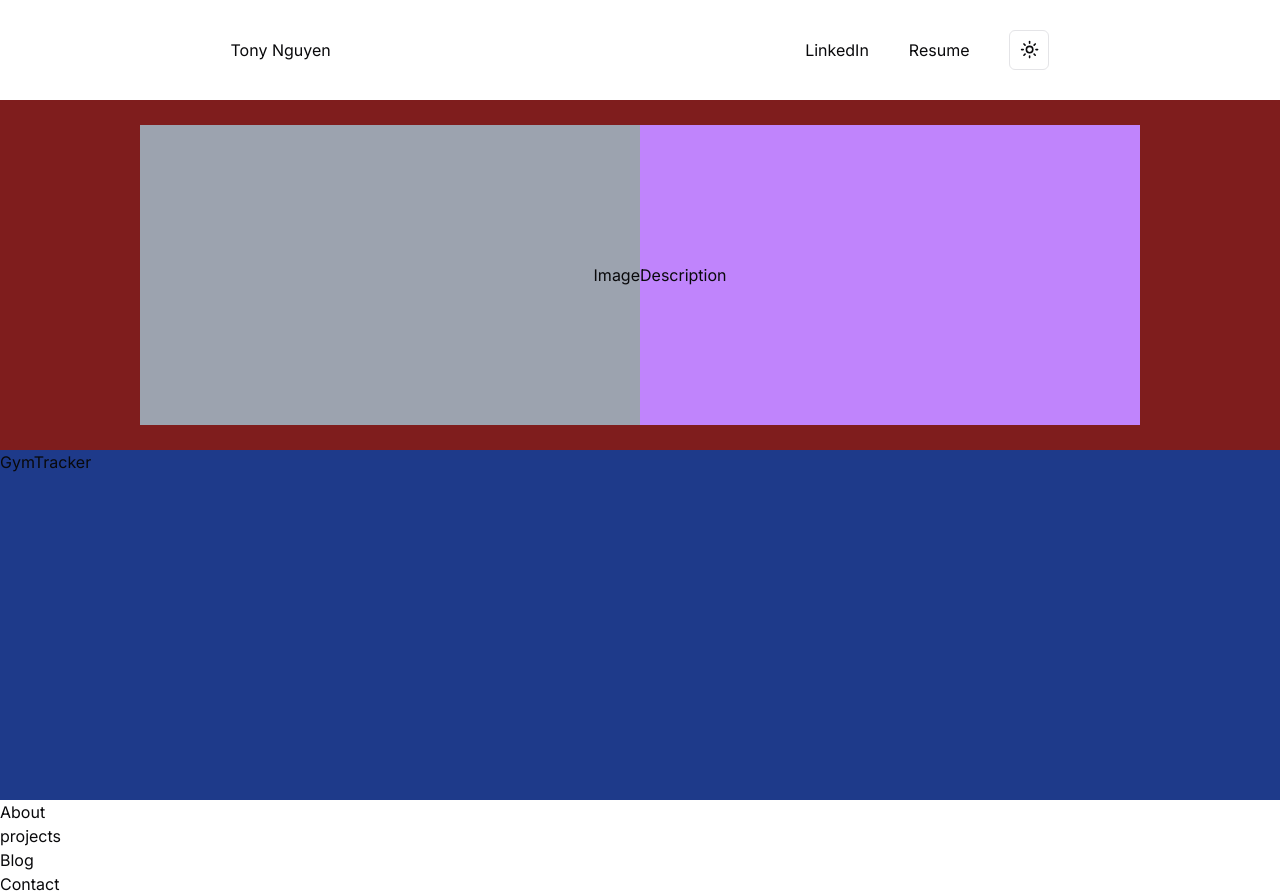
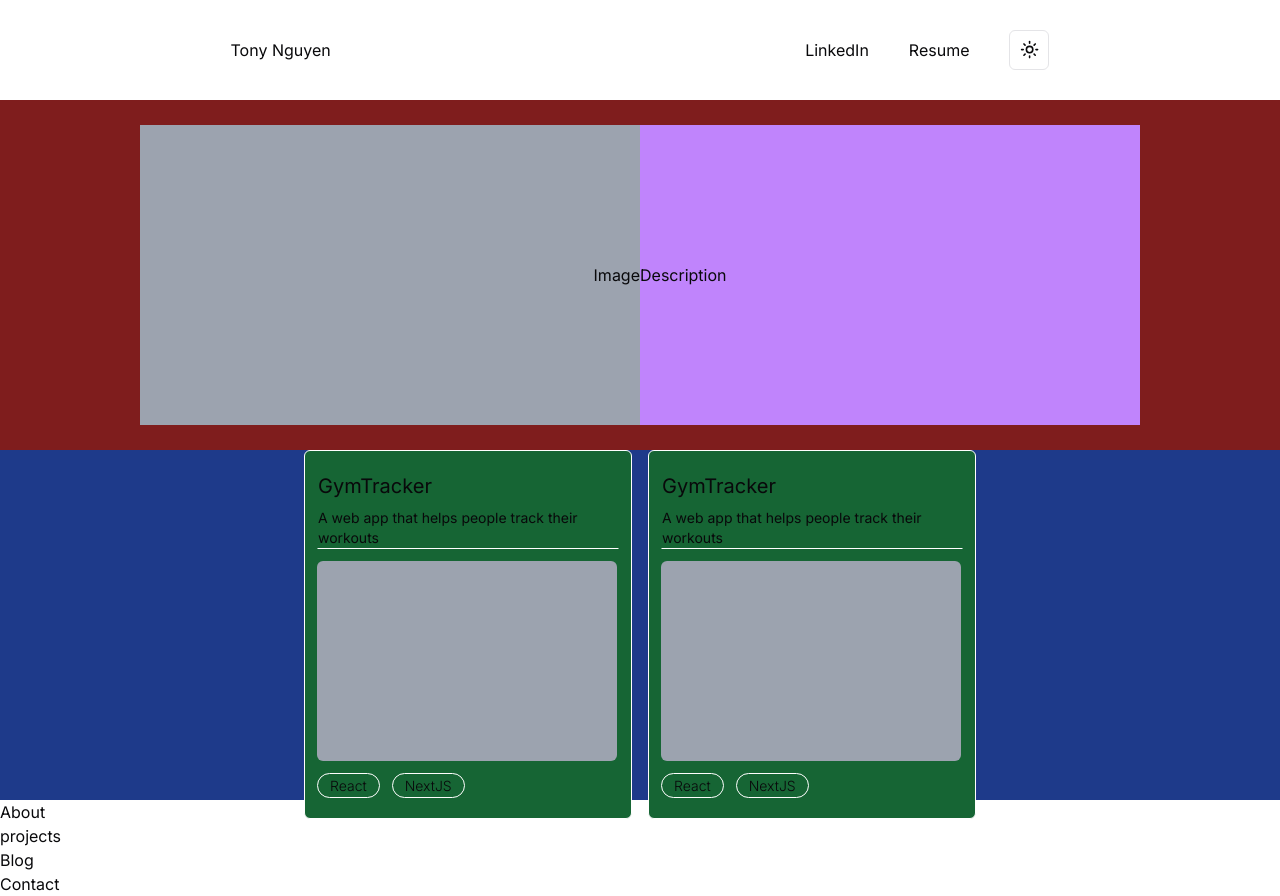
Before and after one commit to TonyNgyen/personal, a Next.js app: page / in a window 1280 px wide. Built offline with nearby package versions, Linux system fonts and the light colour scheme.

Commit message:
Working on cards

```diff
--- a/src/components/cards/heroCard/heroCard.tsx
+++ b/src/components/cards/heroCard/heroCard.tsx
@@ -1,14 +1,30 @@
+import Chip from "@/components/chip/chip";
 import React from "react";
 
 interface Information {
   name: string;
   description: string;
   image: string;
+  tag: string;
   technologies: string[];
 }
 
 function HeroCard({ data }: { data: Information }) {
-  return <div>{data.name}</div>;
+  return (
+    <div className="bg-green-800 rounded-md border-white border px-3 py-5 flex flex-col gap-3">
+      <div className="border-b-white border border-transparent">
+        <h1 className="mb-2 text-xl">{data.name}</h1>
+        <h2 className="w-[300px] text-sm">{data.description}</h2>
+      </div>
+
+      <div className="w-[300px] h-[200px] bg-gray-400 rounded-md">{data.image}</div>
+      <div className="flex gap-3">
+        {data.technologies.map((technology) => (
+          <Chip technology={technology} />
+        ))}
+      </div>
+    </div>
+  );
 }
 
 export default HeroCard;
--- /dev/null
+++ b/src/components/chip/chip.tsx
@@ -0,0 +1,7 @@
+import React from "react";
+
+function Chip({ technology }: { technology: string }) {
+  return <div className="text-sm px-3 rounded-full py-[0.1rem] font-light border-white border">{technology}</div>;
+}
+
+export default Chip;
--- a/src/components/sections/hero/hero.tsx
+++ b/src/components/sections/hero/hero.tsx
@@ -6,8 +6,16 @@ let cardInformation = [
   {
     name: "GymTracker",
     description: "A web app that helps people track their workouts",
-    image: "N/A",
-    technologies: ["React"],
+    image: "",
+    tag: "",
+    technologies: ["React", "NextJS"],
+  },
+  {
+    name: "GymTracker",
+    description: "A web app that helps people track their workouts",
+    image: "",
+    tag: "",
+    technologies: ["React", "NextJS"],
   },
 ];
 
@@ -27,9 +35,11 @@ function Hero() {
         </div>
       </div>
       <div className="bg-blue-900 h-1/2">
-        {cardInformation.map((project) => (
-          <HeroCard data={project} />
-        ))}
+        <div className="flex justify-center gap-4">
+          {cardInformation.map((project) => (
+            <HeroCard data={project} />
+          ))}
+        </div>
       </div>
     </div>
   );
```
